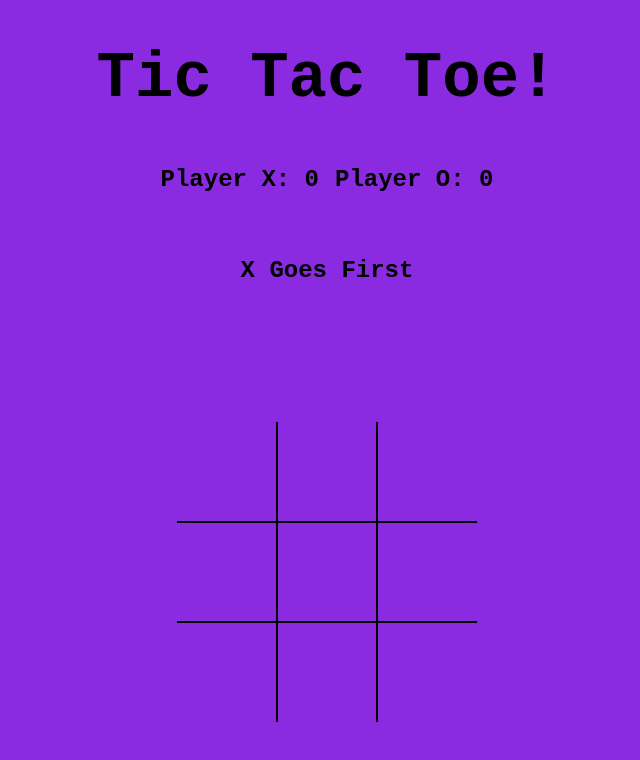
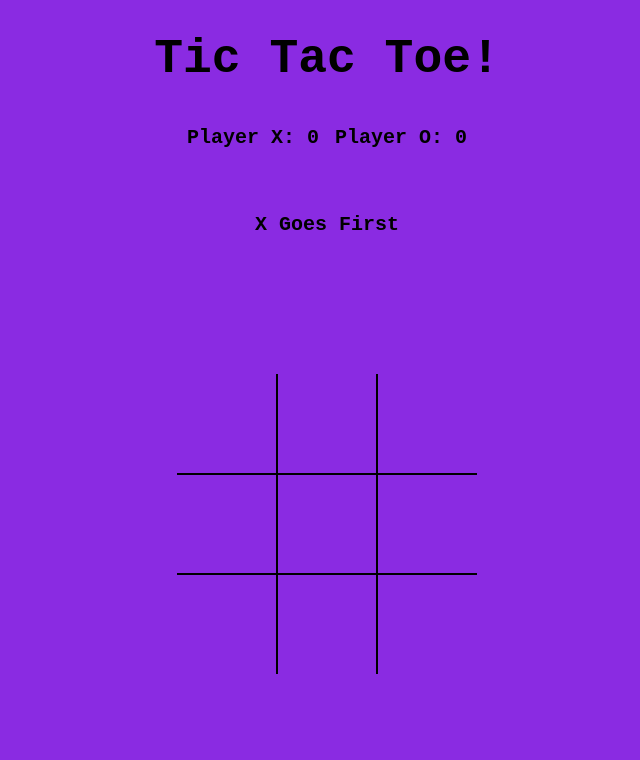
Before and after one commit to Cmendence/week-11-JQuery-and-AJAX, a website: page index.html in a window 1280 px wide. Shown: the whole page, without its empty margins (313-953 px from the left). Drawn offline with Linux system fonts and the light colour scheme.

Commit message:
shrunk fonts a bit

```diff
--- a/styles.css
+++ b/styles.css
@@ -17,7 +17,7 @@ body {
 
 h1 {
     justify-content: center;
-    font-size: 4rem;
+    font-size: 3rem;
 }
 
 .container {
@@ -25,7 +25,7 @@ h1 {
     flex-direction: column;
     align-items: center;
     font-weight: bold;
-    font-size: 1.5rem;
+    font-size: 1.25rem;
 
 }
 
```
